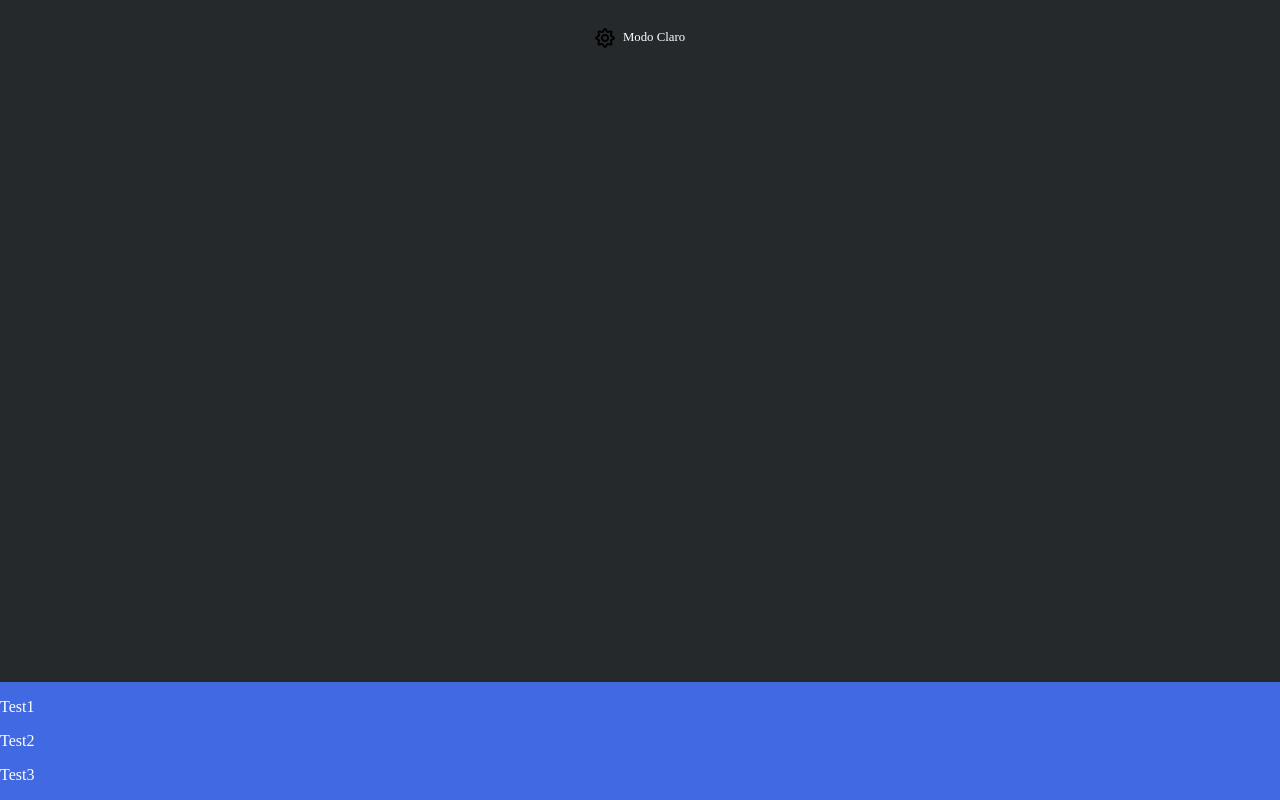
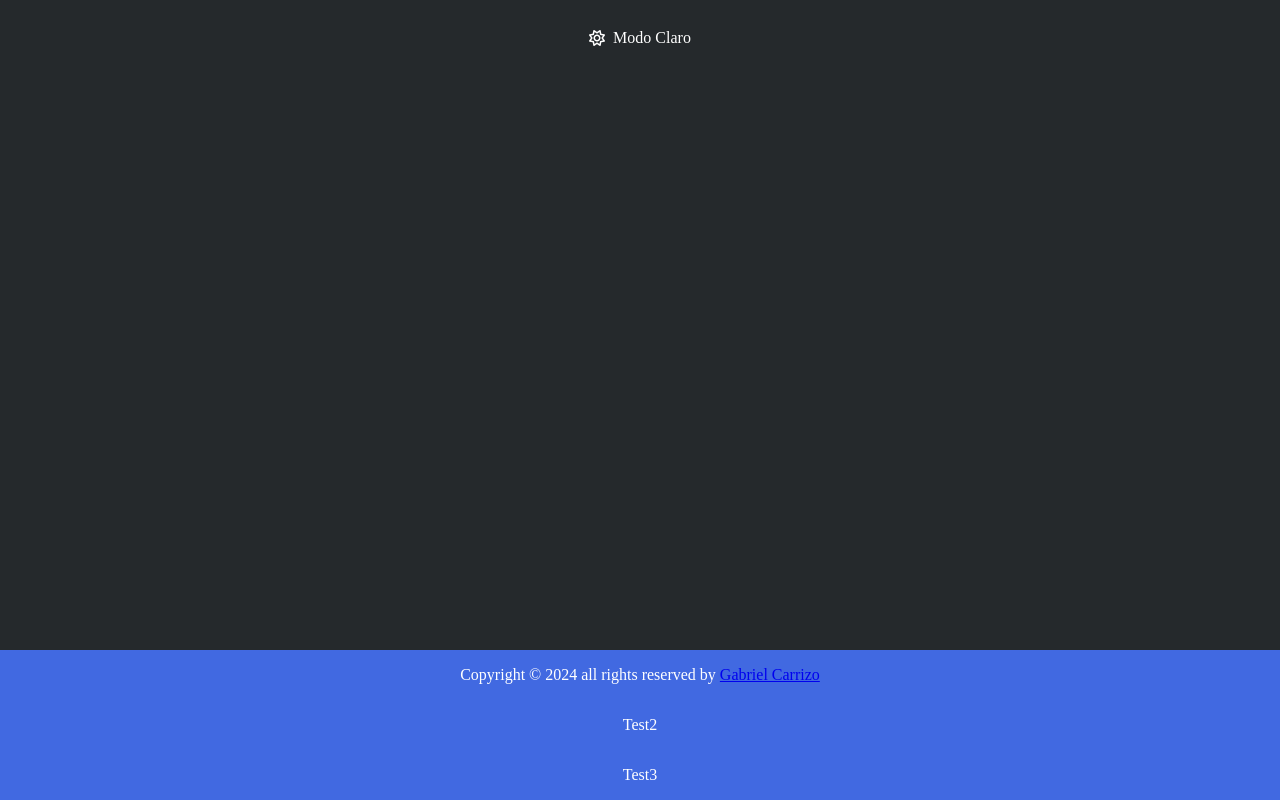
Before and after one commit to 1gabrielcarrizo/challenge1-encryptor-oracle-one, a plain HTML site: page index.html in a window 1280 px wide. Drawn offline with Linux system fonts and the light colour scheme.

Commit message:
testing...

```diff
--- a/css/styles.css
+++ b/css/styles.css
@@ -40,14 +40,20 @@ body.dark {
 
 .toggle-theme__icon {
     margin-right: 0.5em;
-    width: 20px;
+    font-size: 1em;
 }
 
 .toggle-theme__text {
-    font-size: 0.8rem;
+    font-size: 1rem;
 }
 
 footer {
     margin-top: auto;
     background-color: royalblue;
 }
+
+footer .container{
+    display: flex;
+    align-items: center;
+    flex-direction: column;
+}
--- a/index.html
+++ b/index.html
@@ -16,7 +16,8 @@
         <div class="container">
             <div class="switches">
                 <div id="toggle-theme" class="toggle-theme">
-                    <img id="toggle-icon" src="assets/icons/sun.svg" alt="moon icon" class="toggle-theme__icon">
+                    <i class="fa-regular fa-sun toggle-theme__icon" id="toggle-icon"></i>
+                    <!-- <img id="toggle-icon" src="assets/icons/sun.svg" alt="moon icon" class="toggle-theme__icon"> -->
                     <p id="toggle-text" class="toggle-theme__text">Modo Claro</p>
                 </div>
             </div>
@@ -28,7 +29,7 @@
     <main></main>
     <footer>
         <div class="container">
-            <p>Test1</p>
+            <p id="footerText"></p>
             <p>Test2</p>
             <p>Test3</p>
         </div>
--- a/scripts.js
+++ b/scripts.js
@@ -1,5 +1,9 @@
 import { changeTheme } from "./helpers/changeTheme.js";
 
 const toggleTheme = document.getElementById("toggle-theme");
+const footerText = document.getElementById("footerText");
+const date = new Date().getFullYear();
+
+footerText.innerHTML = `Copyright &copy; ${date} all rights reserved by <a href="https://www.linkedin.com/in/1gabrielcarrizo/" target="_blank">Gabriel Carrizo</a>`
 
 toggleTheme.addEventListener("click", changeTheme);
```
